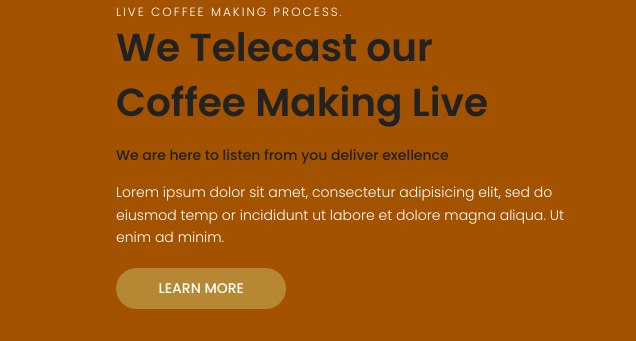
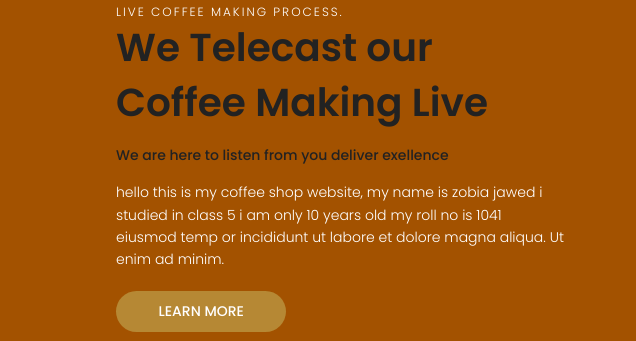
Before and after one commit to Zobia-hub/css-7, a plain HTML site: page index.html in a window 1280 px wide. Shown: the part 798-1139 px from the top of the page, 644-1280 px from the left. Drawn offline with Linux system fonts and the light colour scheme.

Commit message:
Update index.html

```diff
--- a/index.html
+++ b/index.html
@@ -73,8 +73,8 @@
                     <span class="section-2-right__span" style="color: white;">LIVE COFFEE MAKING PROCESS.</span>
                     <h2 class="section-2-right__h2 black-clr">We Telecast our Coffee Making Live</h2>
                     <h4 class="section-2-right__h4 black-clr">We are here to listen from you deliver exellence</h4>
-                    <p class="section-2-right__p black-clr" style="color: white;">Lorem ipsum dolor sit amet, consectetur adipisicing elit,
-                        sed do
+                    <p class="section-2-right__p black-clr" style="color: white;">hello this is my coffee shop website,
+                        my name is zobia jawed i studied in class 5 i am only 10 years old my roll no is 1041
                         eiusmod temp or incididunt ut labore et dolore magna aliqua. Ut enim ad minim.</p>
                     <button class="section-2-right__button-secondary">LEARN MORE</button>
                 </div>
```
